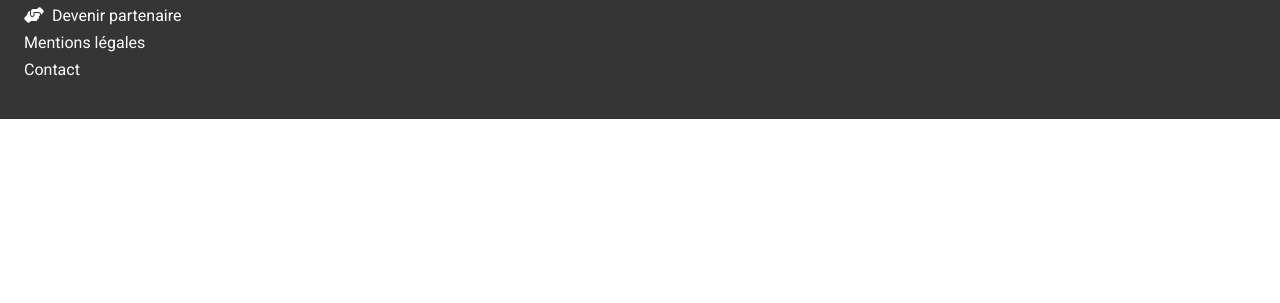
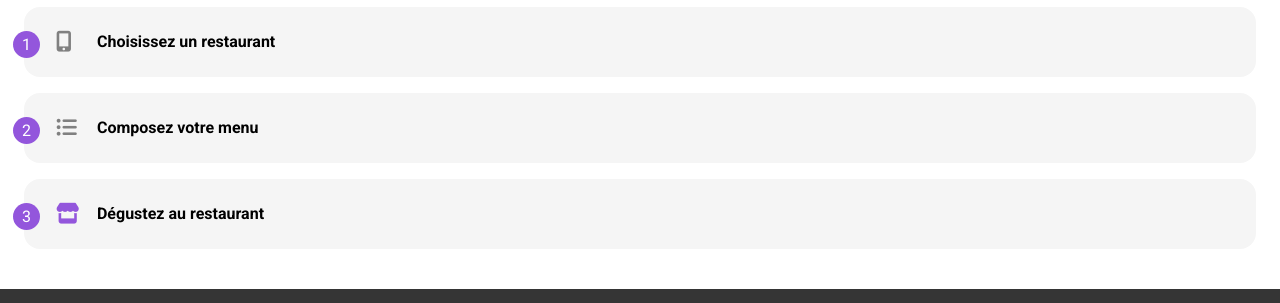
Before and after one commit to Prolias/SebastienThuin_3_08072021, a website: page index.html in a window 1280 px wide. Shown: the part 428-731 px from the top of the page. Drawn offline with Linux system fonts and the light colour scheme; a web font is replaced by a local one.

Commit message:
Ajout section Fonctionnement

```diff
--- a/index.html
+++ b/index.html
@@ -21,6 +21,26 @@
       <h1 class="description__title">Réservez le menu qui vous convient</h1>
       <p class="description__text">Découvrez des restaurants d'exception, sélectionnés par nos soins.</p>
       <a href="" class="btn">Explorer nos restaurants</a>
+    </article>
+    <article class="fonctionnement">
+      <h1 class="fonctionnement__title">Fonctionnement</h1>
+      <div class="fonctionnement__list">
+        <div class="chips">
+          <div class="chips__num">1</div>
+          <div class="chips__icon"><i class="fas fa-mobile-alt"></i></div>
+          <div class="chips__text">Choisissez un restaurant</div>
+        </div>
+        <div class="chips">
+          <div class="chips__num">2</div>
+          <div class="chips__icon"><i class="fas fa-list-ul"></i></div>
+          <div class="chips__text">Composez votre menu</div>
+        </div>
+        <div class="chips">
+          <div class="chips__num">3</div>
+          <div class="chips__icon icon--primary"><i class="fas fa-store"></i></div>
+          <div class="chips__text">Dégustez au restaurant</div>
+        </div>
+      </div>
     </article>
   </main>
   <footer class="footer">
--- /dev/null
+++ b/sass/layout/_chips.scss
@@ -0,0 +1,39 @@
+.chips {
+  display: flex;
+  justify-content: flex-start;
+  align-items: center;
+  background-color: hsl(0, 0%, 96%);
+  padding: 1.5em;
+  margin-bottom: 1em;
+  border-radius: 1em;
+  position: relative;
+  &__num {
+    position: absolute;
+    left: -.7em;
+    top: 1.5em;
+    background-color: $primary-color;
+    color: $white;
+    padding: .5em;
+    border-radius: 50%;
+    width: .7em;
+    height: .7em;
+    display: flex;
+    align-items: center;
+    justify-content: center;
+  }
+  &__icon {
+    color: hsl(0,0%, 50%);
+    margin-left: .5em;
+    margin-right: 1em;
+    i {
+      font-size: 1.3em;
+      width: 1.2em;
+    }
+    &.icon--primary {
+      color: $primary-color;
+    }
+  }
+  &__text {
+    font-weight: 700;
+  }
+}
--- /dev/null
+++ b/sass/layout/_fonctionnement.scss
@@ -0,0 +1,9 @@
+.fonctionnement {
+  padding: 1.5em;
+  display: flex;
+  flex-direction: column;
+  &__list {
+    display: flex;
+    flex-direction: column;
+  }
+}
--- a/sass/main.scss
+++ b/sass/main.scss
@@ -14,4 +14,6 @@
   'layout/header',
   'layout/localisation',
   'layout/description',
-  'layout/footer';
+  'layout/fonctionnement',
+  'layout/footer',
+  'layout/chips';
```
Also changed, not shown: public/css/style.css, 1 other file.
